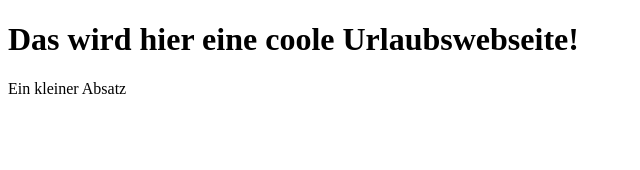
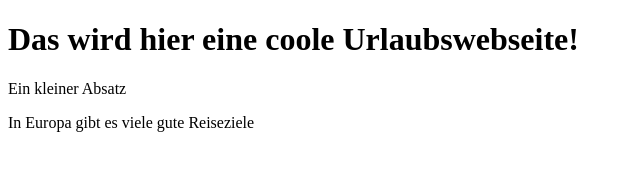
Before and after one commit to thomder/holidayadvice, a plain HTML site: page index.html in a window 1280 px wide. Shown: the whole page, without its empty margins (0-640 px from the left). Drawn offline with Linux system fonts and the light colour scheme.

Commit message:
Adding a sentence about Europe

```diff
--- a/index.html
+++ b/index.html
@@ -8,5 +8,6 @@
 <body>
  <h1>Das wird hier eine coole Urlaubswebseite!</h1>
  <p>Ein kleiner Absatz</p>
+ <p>In Europa gibt es viele gute Reiseziele</p>
 </body>
 </html>
```
